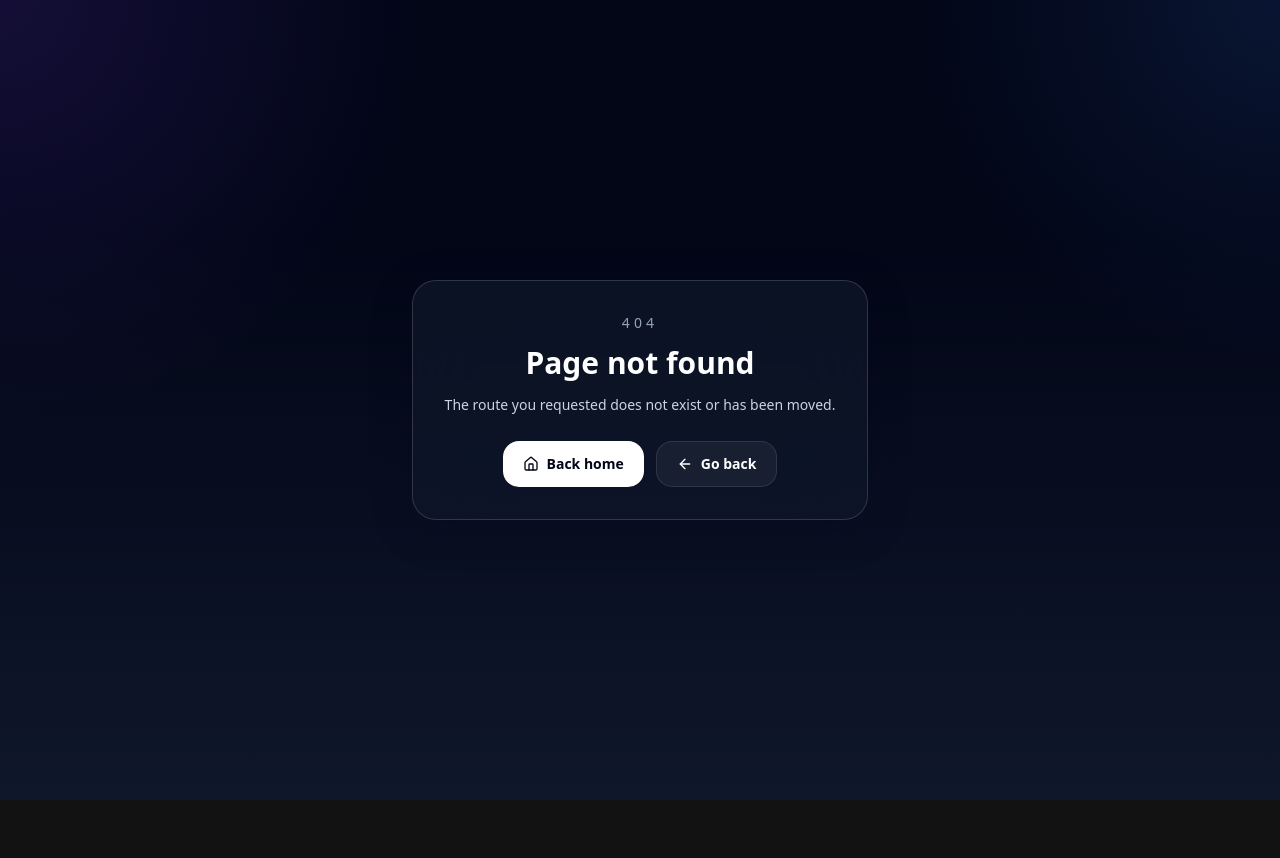
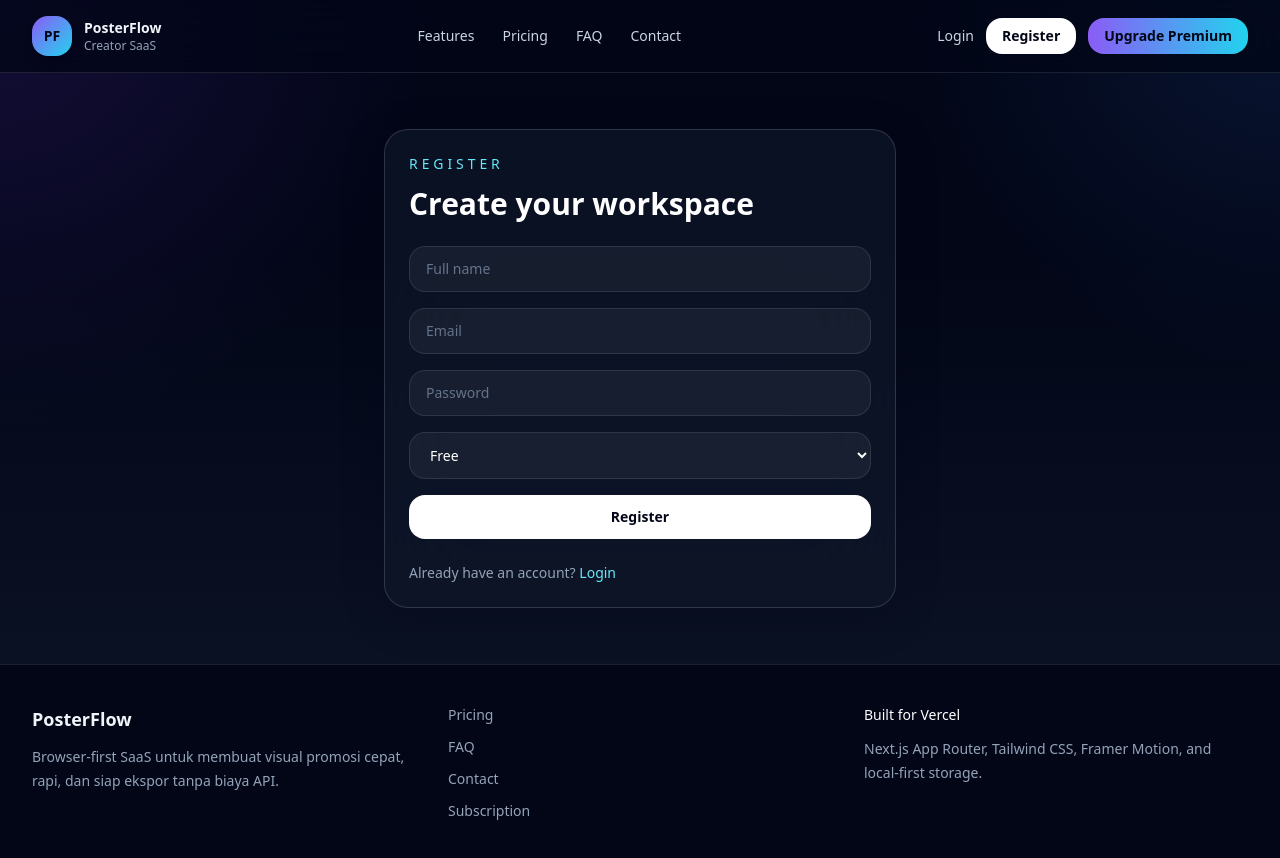
Before and after one commit to sunandarradit3-maker/picedit-profil-game-ml, a Next.js app: page /register in a window 1280 px wide. Before the commit this address had no page. Shown: the top 858 px of the page. Before the commit the page ends 800 px from the top, so only its background shows below. Built offline with nearby package versions, Linux system fonts and the light colour scheme.

Commit message:
Create page.tsx

```diff
--- /dev/null
+++ b/app/register/page.tsx
@@ -0,0 +1,58 @@
+'use client';
+
+import { useEffect, useState } from 'react';
+import Link from 'next/link';
+import { SiteNav } from '@/components/site-nav';
+import { SiteFooter } from '@/components/site-footer';
+import { Card, Button, Input } from '@/components/ui';
+import { registerUser, seedUsers } from '@/lib/auth';
+import type { Plan } from '@/lib/types';
+
+export default function RegisterPage() {
+  const [form, setForm] = useState({ name: '', email: '', password: '', plan: 'free' as Plan });
+  const [error, setError] = useState('');
+
+  useEffect(() => {
+    seedUsers();
+  }, []);
+
+  const submit = () => {
+    try {
+      registerUser(form);
+      window.location.href = '/dashboard';
+    } catch (err) {
+      setError(err instanceof Error ? err.message : 'Registration failed.');
+    }
+  };
+
+  return (
+    <div className="min-h-screen">
+      <SiteNav />
+      <main className="mx-auto grid max-w-7xl place-items-center px-4 py-14 sm:px-6 lg:px-8">
+        <Card className="w-full max-w-lg">
+          <p className="text-sm uppercase tracking-[0.28em] text-cyan-300">Register</p>
+          <h1 className="mt-3 text-3xl font-semibold text-white">Create your workspace</h1>
+          <div className="mt-6 space-y-4">
+            <Input placeholder="Full name" value={form.name} onChange={e => setForm(f => ({ ...f, name: e.target.value }))} />
+            <Input placeholder="Email" value={form.email} onChange={e => setForm(f => ({ ...f, email: e.target.value }))} />
+            <Input placeholder="Password" value={form.password} onChange={e => setForm(f => ({ ...f, password: e.target.value }))} type="password" />
+            <select
+              className="w-full rounded-2xl border border-white/10 bg-white/5 px-4 py-3 text-sm text-white outline-none"
+              value={form.plan}
+              onChange={e => setForm(f => ({ ...f, plan: e.target.value as Plan }))}
+            >
+              <option value="free" className="bg-slate-950">Free</option>
+              <option value="premium" className="bg-slate-950">Premium</option>
+            </select>
+            {error ? <p className="text-sm text-rose-300">{error}</p> : null}
+            <Button onClick={submit} className="w-full">Register</Button>
+          </div>
+          <p className="mt-6 text-sm text-slate-400">
+            Already have an account? <Link href="/login" className="text-cyan-300">Login</Link>
+          </p>
+        </Card>
+      </main>
+      <SiteFooter />
+    </div>
+  );
+}
```
